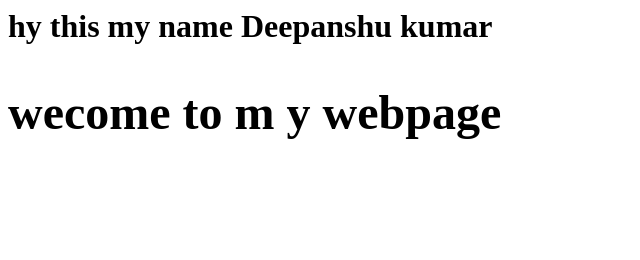
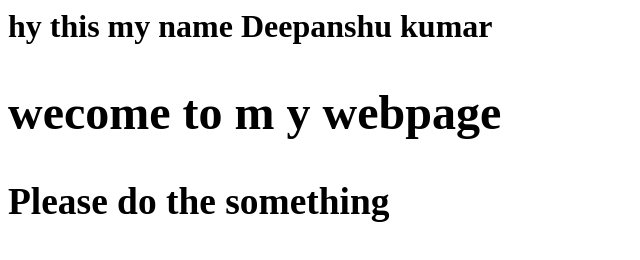
Before and after one commit to deenkumar/devops-project, a plain HTML site: page index.html in a window 1280 px wide. Shown: the whole page, without its empty margins (0-640 px from the left). Drawn offline with Linux system fonts and the light colour scheme.

Commit message:
Update index.html

```diff
--- a/index.html
+++ b/index.html
@@ -1,2 +1,3 @@
 <h1> hy this my name Deepanshu kumar <hh1>
 <h2> wecome to m y webpage <h2>
+  <h3> Please do the something <h3>
```
